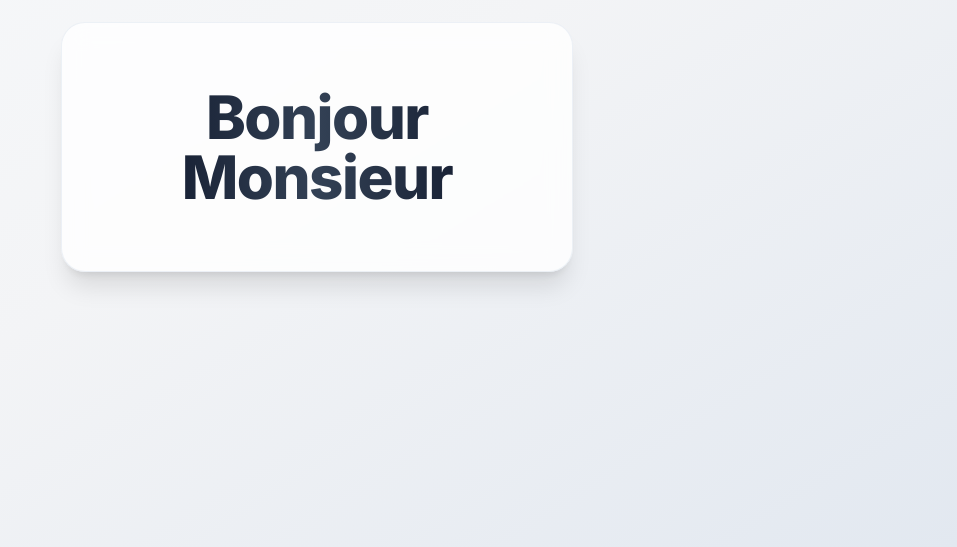
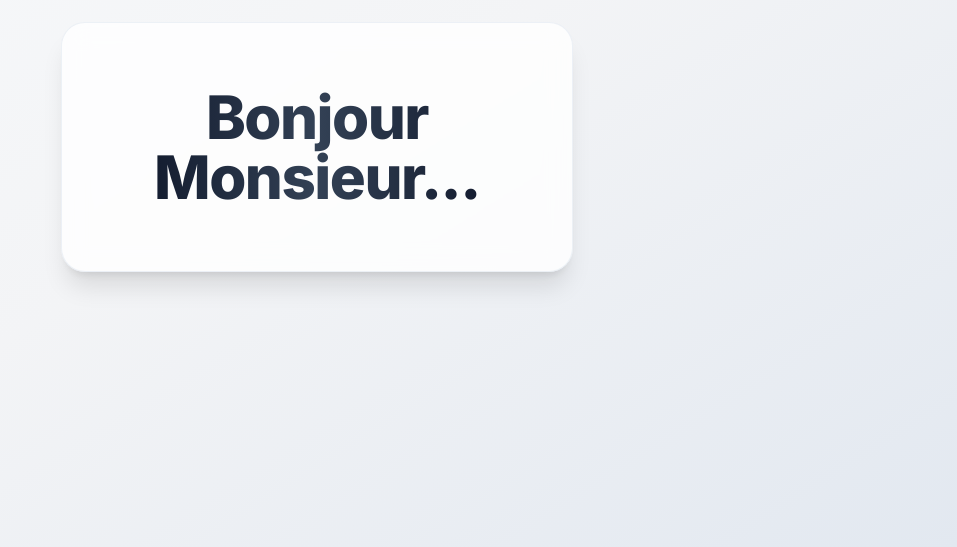
Before and after one commit to fita-andria/Bonjour-Mr, a plain HTML site: page index.html in a window 1280 px wide. Shown: the part 253-800 px from the top of the page, without its empty margins (323-1280 px from the left). Drawn offline with nearby package versions, Linux system fonts and the light colour scheme.

Commit message:
Deuxiem modification

```diff
--- a/index.html
+++ b/index.html
@@ -28,7 +28,7 @@
     <main class="w-full max-w-lg bg-white/80 dark:bg-slate-800/80 backdrop-blur-md border border-slate-200/60 dark:border-slate-700/60 rounded-3xl shadow-xl p-10 sm:p-16 text-center transform transition-all duration-500 hover:scale-[1.02]">
 
         <h1 class="text-4xl sm:text-5xl md:text-6xl font-extrabold tracking-tight bg-gradient-to-r from-slate-900 via-slate-700 to-slate-900 dark:from-white dark:via-slate-200 dark:to-slate-400 bg-clip-text text-transparent">
-            Bonjour Monsieur
+            Bonjour Monsieur...
         </h1>
 
     </main>
```
